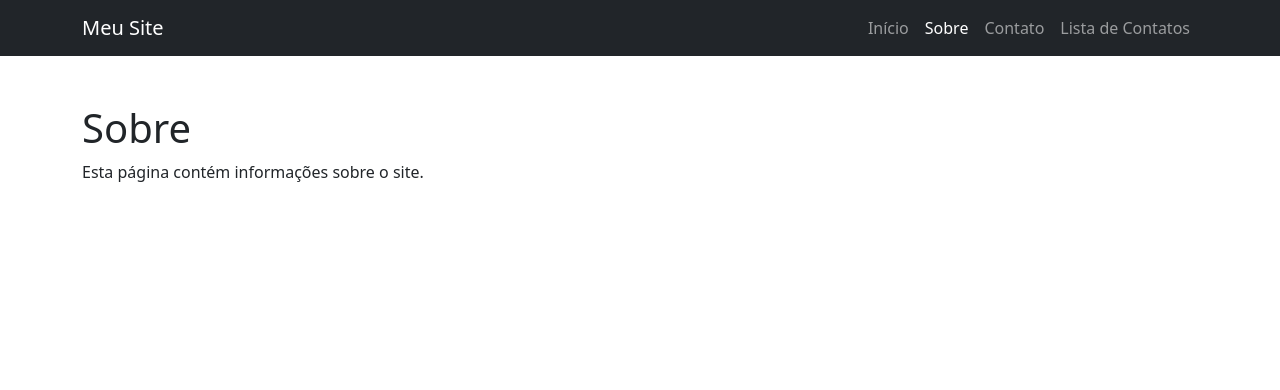
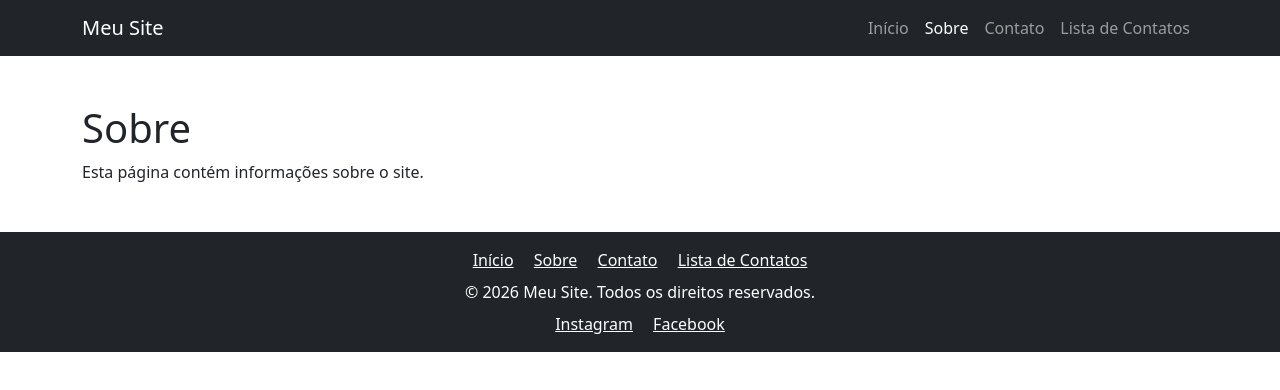
Before and after one commit to rodrigo749/aula-bootstrap, a plain HTML site: page sobre.html in a window 1280 px wide. Drawn offline with nearby package versions, Linux system fonts and the light colour scheme.

```diff
--- a/sobre.html
+++ b/sobre.html
@@ -43,4 +43,22 @@
     <script src="https://cdn.jsdelivr.net/npm/bootstrap@5.3.2/dist/js/bootstrap.bundle.min.js"></script>
 </body>
 
+<footer>
+    <div class="bg-dark text-white p-3 mt-5">
+        <div class="text-center">
+            <a href="index.html" class="text-white me-3">Início</a>
+            <a href="sobre.html" class="text-white me-3">Sobre</a>
+            <a href="contato.html" class="text-white me-3">Contato</a>
+            <a href="lista-contatos.html" class="text-white">Lista de Contatos</a>
+        </div>
+        <div class="text-center mt-2">
+            &copy; 2026 Meu Site. Todos os direitos reservados.
+        </div>
+        <div class="text-center mt-2">
+            <a href="https://www.instagram.com/" class="text-white me-3" target="_blank"><i class="bi bi-instagram"></i> Instagram</a>
+            <a href="https://www.facebook.com/" class="text-white" target="_blank"><i class="bi bi-facebook"></i> Facebook</a>
+        </div>
+    </div>
+</footer>
+
 </html>
```
Also changed, not shown: contato.html (+18 -0 lines), index.html (+46 -0 lines), lista-contatos.html (+19 -0 lines).
